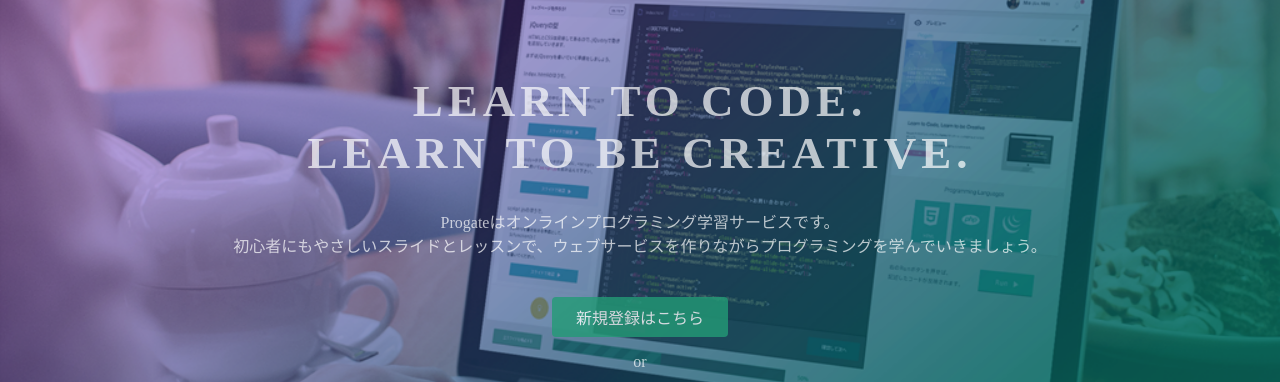
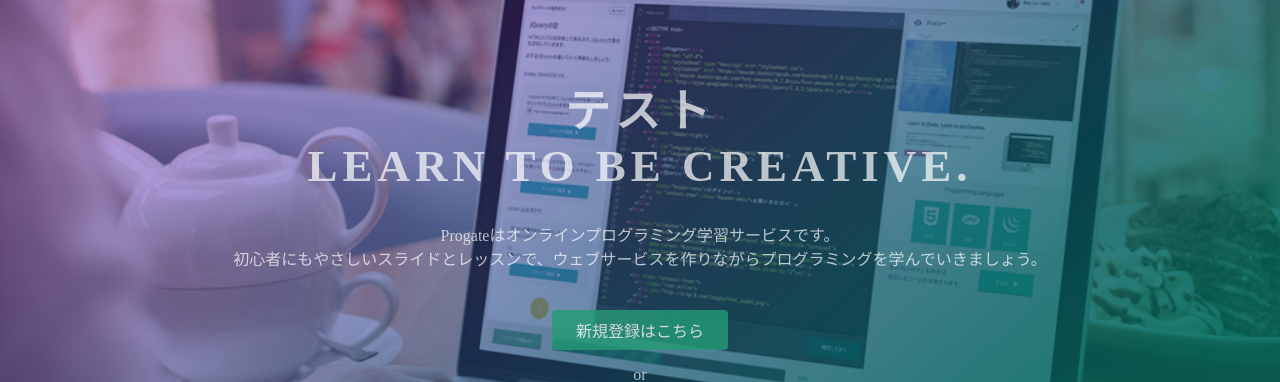
Before and after one commit to vepjapan/vepjapan.github.io, a plain HTML site: page index.html in a window 1280 px wide. Shown: the part 135-517 px from the top of the page. Drawn offline with Linux system fonts and the light colour scheme.

Commit message:
Update index.html

```diff
--- a/index.html
+++ b/index.html
@@ -23,7 +23,7 @@
   </header>
   <div class="top-wrapper">
     <div class="container">
-      <h1>LEARN TO CODE.<br>LEARN TO BE CREATIVE.</h1>
+      <h1>テスト<br>LEARN TO BE CREATIVE.</h1>
       <p>Progateはオンラインプログラミング学習サービスです。<br>初心者にもやさしいスライドとレッスンで、ウェブサービスを作りながらプログラミングを学んでいきましょう。</p>
       <div class="btn-wrapper">
         <a href="#" class="btn signup">新規登録はこちら</a>
```
